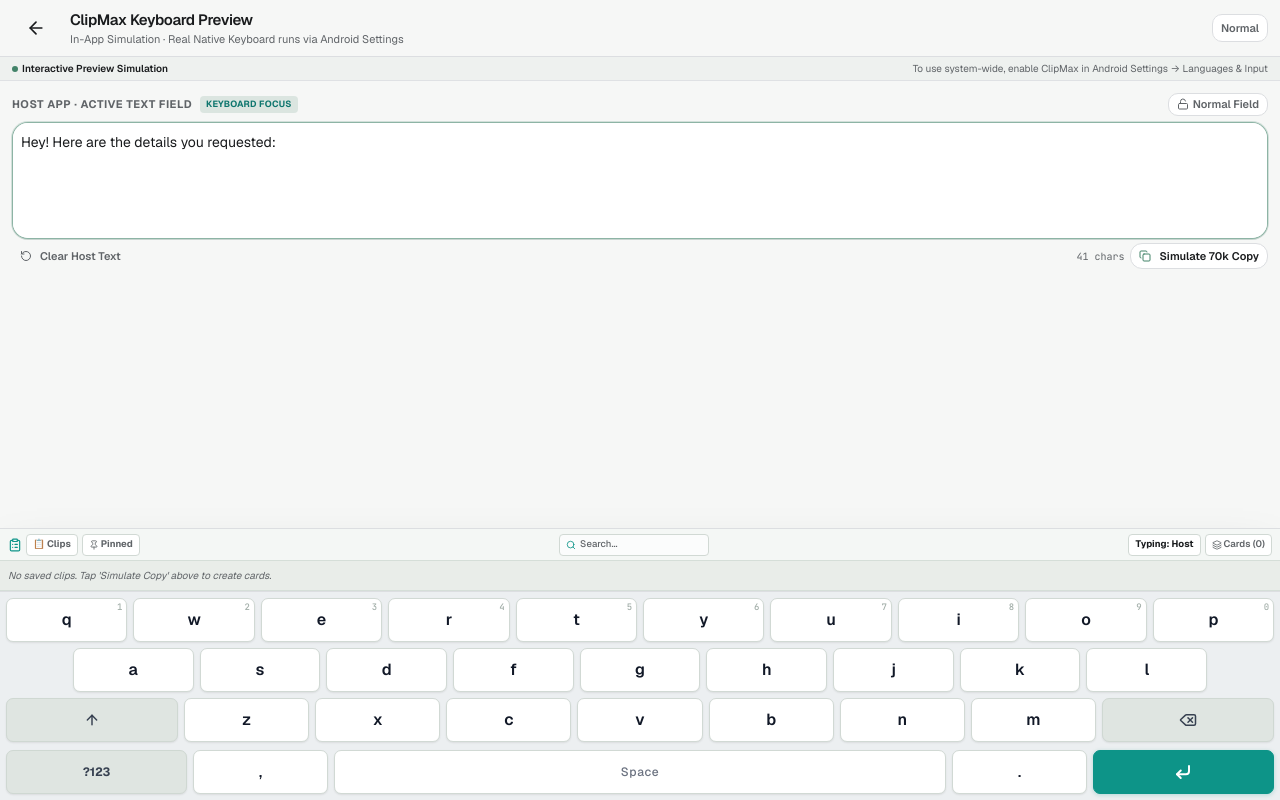
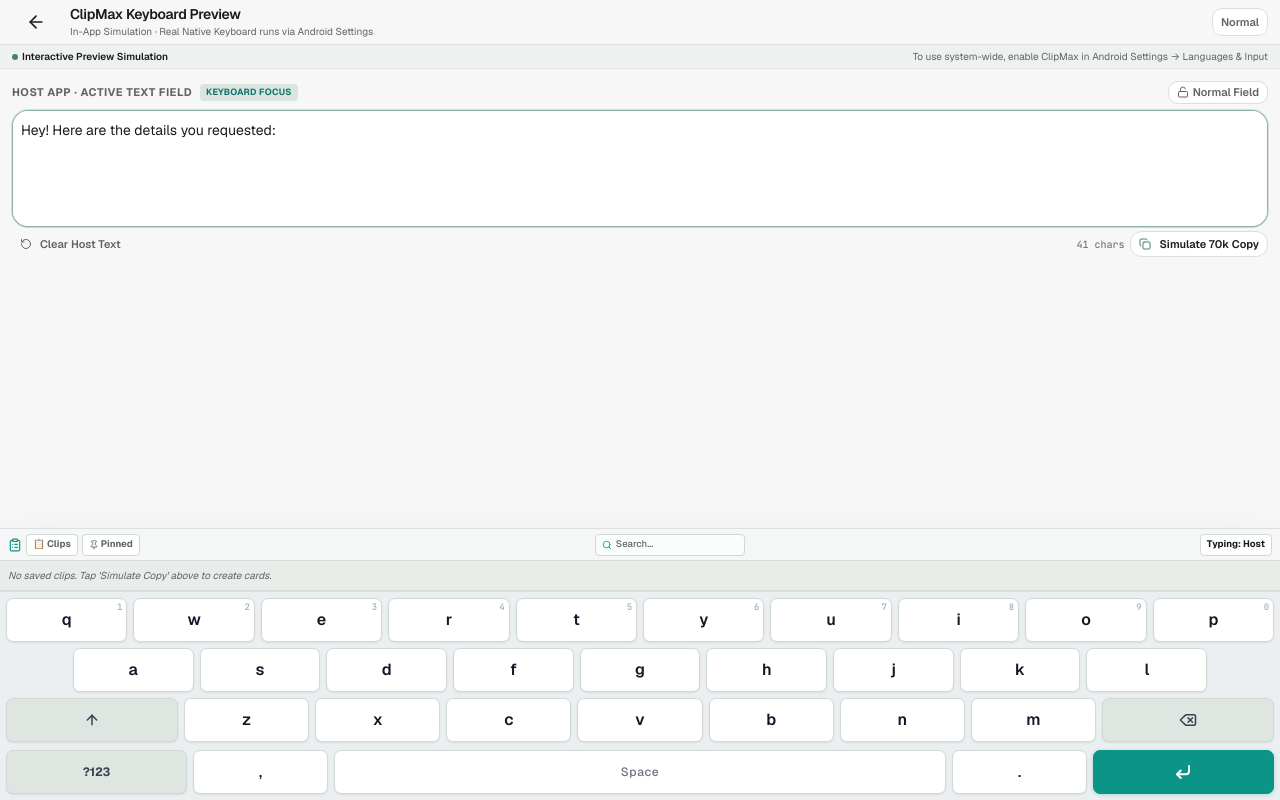
Before and after one commit to ahmad-maxai/ClipMax-complete, a React (Vite) app: page / in a window 1280 px wide. Both pictures are taken after a click on the button 1140 px from the left and 28 px from the top of the page. Built offline with nearby package versions, Linux system fonts and the light colour scheme.

Commit message:
feat(ime): native keyboard refinement pass 2 - simplified toolbar, Typing: Host/Filter modes, unclipped row 1 popups, compact expandable cards, and slim main app header

```diff
--- a/src/components/KeyboardPanelScreen.tsx
+++ b/src/components/KeyboardPanelScreen.tsx
@@ -424,7 +424,7 @@
             )}
           </div>
 
-          {/* Right: Typing Target Switcher & Cards Sheet Button */}
+          {/* Right: Typing Target Switcher */}
           <div className="flex items-center gap-1 shrink-0">
             <button
               type="button"
@@ -440,16 +440,6 @@
               title="Switch whether keyboard types into Host App or Filters clips"
             >
               <span>{typingTarget === "host" ? "Typing: Host" : "Typing: Filter"}</span>
-            </button>
-
-            <button
-              type="button"
-              onClick={() => setShowAllCardsSheet(true)}
-              className="inline-flex h-5.5 items-center gap-0.5 rounded border border-[#D1D9D4] dark:border-[#2B3D35] bg-white dark:bg-[#202E28] px-1.5 text-[9.5px] font-semibold text-muted-foreground hover:text-foreground cursor-pointer shrink-0"
-              title="Browse all saved cards"
-            >
-              <Layers className="h-2.5 w-2.5" />
-              <span className="hidden sm:inline">Cards ({items.length})</span>
             </button>
           </div>
         </div>
--- a/src/components/primitives.tsx
+++ b/src/components/primitives.tsx
@@ -52,7 +52,7 @@
   label,
   className,
   variant = "ghost",
-  size = "icon",
+  size = "iconSm",
   children,
   ...props
 }: BtnProps & { label: string }) {
@@ -62,7 +62,7 @@
       title={label}
       variant={variant}
       size={size}
-      className={cn("tap-target", className)}
+      className={cn("tap-target", size === "iconSm" ? "h-8 w-8 min-w-[32px] p-0" : "", className)}
       {...props}
     >
       {children}
@@ -82,18 +82,18 @@
   subtitle?: ReactNode;
 }) {
   return (
-    <header className="sticky top-0 z-10 border-b border-border bg-background/95 backdrop-blur-sm pt-[env(safe-area-inset-top,0px)]">
-      <div className="flex h-14 items-center gap-1.5 px-3">
+    <header className="sticky top-0 z-10 border-b border-border bg-background/95 backdrop-blur-sm">
+      <div className="flex h-11 items-center gap-1.5 px-3">
         {left}
         <div className="min-w-0 flex-1 px-1">
           {typeof title === "string" ? (
-            <h1 className="truncate text-[15px] font-semibold tracking-tight">{title}</h1>
+            <h1 className="truncate text-[14px] font-semibold tracking-tight leading-tight">{title}</h1>
           ) : (
             title
           )}
-          {subtitle && <div className="text-[11px] text-muted-foreground truncate">{subtitle}</div>}
+          {subtitle && <div className="text-[10px] text-muted-foreground truncate leading-tight mt-0.5">{subtitle}</div>}
         </div>
-        <div className="flex items-center gap-1">{right}</div>
+        <div className="flex items-center gap-0.5">{right}</div>
       </div>
     </header>
   );
@@ -168,12 +168,12 @@
 
 export function Wordmark() {
   return (
-    <div className="flex items-center gap-2 select-none">
-      <ClipMaxLogo size={28} />
-      <span className="text-[16px] font-bold tracking-tight text-foreground flex items-center">
+    <div className="flex items-center gap-1.5 select-none">
+      <ClipMaxLogo size={24} />
+      <span className="text-[15px] font-bold tracking-tight text-foreground flex items-center">
         Clip<span className="text-mint font-extrabold">Max</span>
       </span>
-      <span className="rounded-xs bg-mint-soft px-1.5 py-0.5 text-[9px] font-bold tracking-wider uppercase text-mint-foreground">
+      <span className="rounded-xs bg-mint-soft px-1.5 py-0.5 text-[8.5px] font-bold tracking-wider uppercase text-mint-foreground">
         v0.5.1
       </span>
     </div>
```
Also changed, not shown: 14 other files (tests, documents, lock files or other folders).
